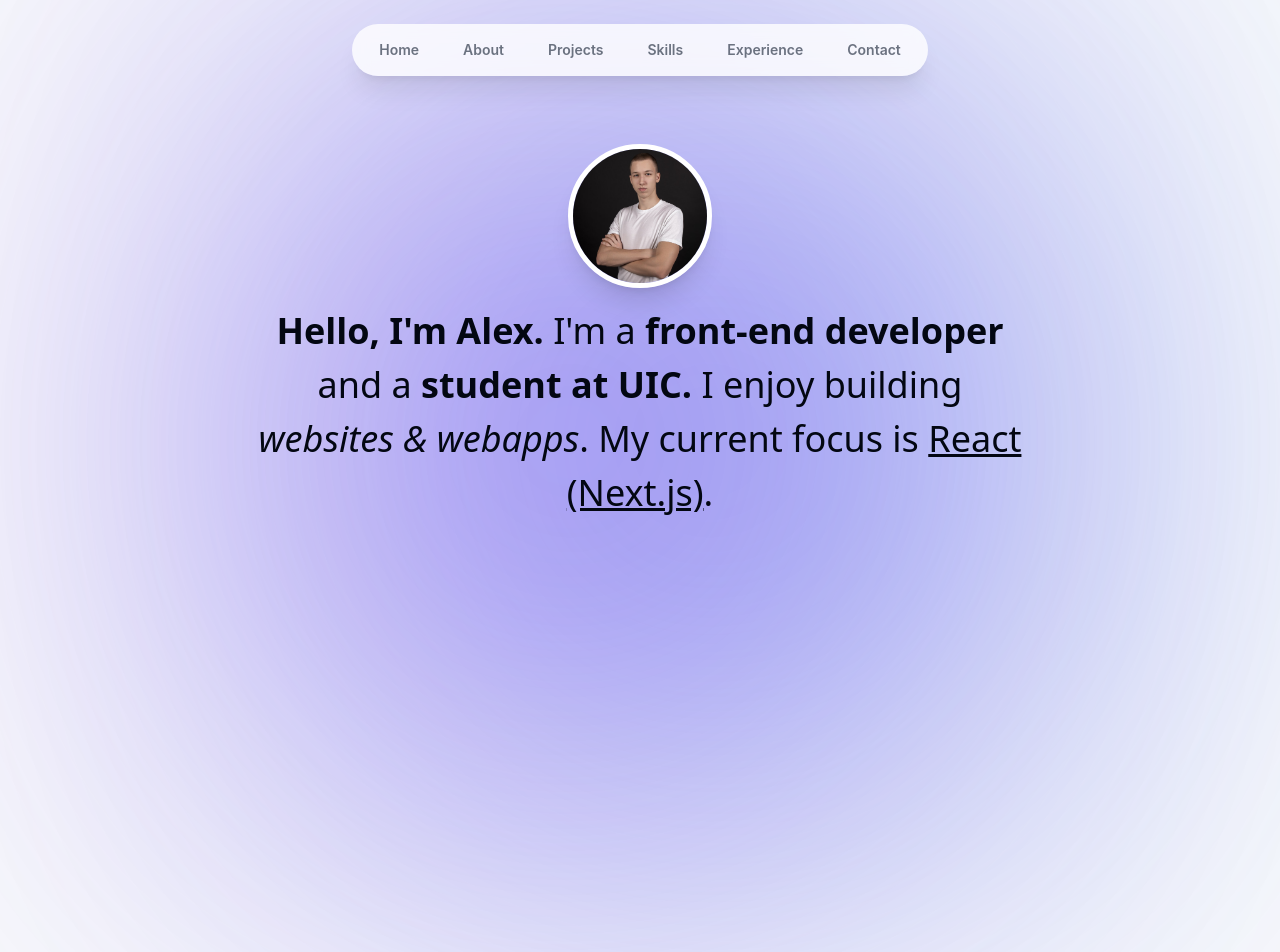
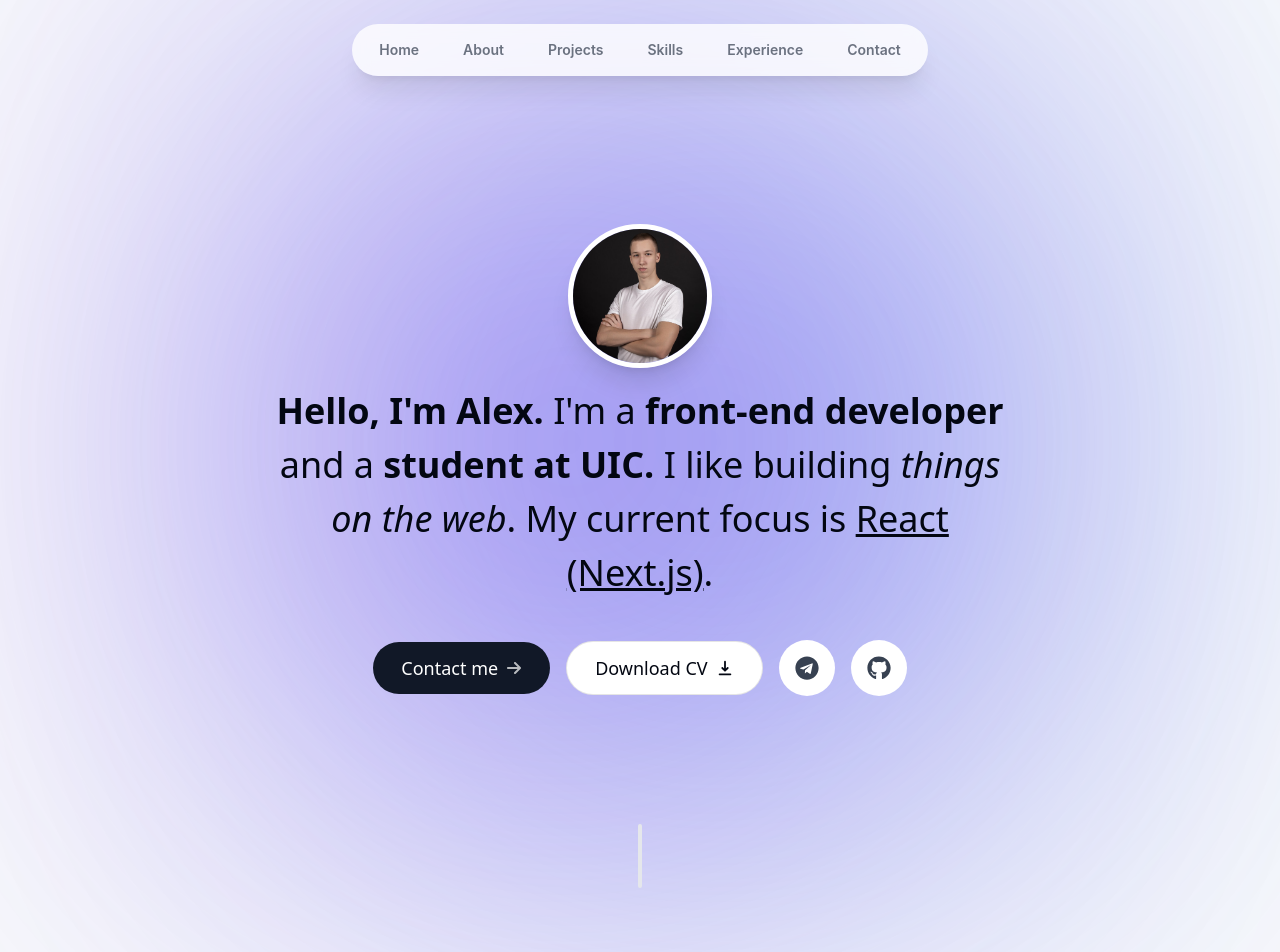
Before and after one commit to alexgab1337/web-portfolio, a React (Vite) app: page / in a window 1280 px wide. Shown: the top 952 px of the page. Built offline with nearby package versions, Linux system fonts and the light colour scheme.

Commit message:
Finished intro, added section divider

```diff
--- a/index.html
+++ b/index.html
@@ -6,7 +6,7 @@
     <title>Alex Gabrichidze | Front-end Developer</title>
     <meta name="description" content="Alex is a passionate front-end developer trying to make a difference in this world.">
   </head>
-  <body class="bg-gray-50 text-gray-950 relative h-[400vh] pt-36">
+  <body class="bg-gray-50 text-gray-950 relative h-[400vh] pt-[14rem]">
     <div class="bg-[#2563eb] absolute top-[12rem] right-[25vw] h-[31.25rem] w-[31.25rem] rounded-full blur-[15rem] -z-10"></div>
     <div class="bg-[#7c3aed] absolute top-[12rem] left-[25vw] h-[31.25rem] w-[31.25rem] rounded-full blur-[15rem] -z-10"></div>
     <div id="root"></div>
--- a/src/App.jsx
+++ b/src/App.jsx
@@ -1,12 +1,16 @@
 import Navbar from './components/Navbar.jsx'
 import Intro from './components/Intro.jsx'
+import Divider from './components/Divider.jsx'
 
 function App() {
 
   return (
     <>
-      <Navbar />
-      <Intro />
+      <div className="flex flex-col items-center justify-center px-4">
+        <Navbar />
+        <Intro />
+        <Divider />
+      </div>
     </>
   );
 }
--- /dev/null
+++ b/src/components/Divider.jsx
@@ -0,0 +1,14 @@
+import { motion } from "framer-motion"
+
+function Divider() {
+    return (
+        <motion.div
+            className="bg-gray-200 my-[8rem] h-16 w-1 rounded-full"
+            initial={{ opacity: 0, y: 100 }}
+            animate={{ opacity: 1, y: 0 }}
+            transition={{ delay: 0.125 }}>
+        </motion.div>
+    );
+}
+
+export default Divider;
--- a/src/components/Intro.jsx
+++ b/src/components/Intro.jsx
@@ -1,8 +1,11 @@
 import { motion } from "framer-motion"
+import { FaArrowRight } from "react-icons/fa6";
+import { FaTelegram, FaGithub } from "react-icons/fa";
+import { HiDownload } from "react-icons/hi";
 
 function Intro() {
     return (
-        <section className="mb-28 text-center flex flex-col justify-center items-center">
+        <section className=" text-center">
             <motion.div initial={{ scale: 0 }} animate={{ scale: 1 }} transition={{type: "tween", duration: 0.2}}className="flex items-center justify-center">
                 <img src="/my_avatar.jpg" alt="My avatar" className="h-36 w-36 rounded-full border-[0.35rem] border-white object-cover shadow-xl "/>
             </motion.div>
@@ -14,10 +17,23 @@ function Intro() {
             >
                 <span className="font-bold">Hello, I&apos;m Alex.</span> I&apos;m a{" "}
                 <span className="font-bold">front-end developer</span>{" "}
-                <span>and a</span> <span className="font-bold"> student at UIC.</span> I enjoy
-                building <span className="italic">websites & webapps</span>. My current focus is{" "}
+                <span>and a</span> <span className="font-bold"> student at UIC.</span> I like
+                building <span className="italic">things on the web</span>. My current focus is{" "}
                 <span className="underline">React (Next.js)</span>.
             </motion.h1>
+
+            <motion.div className="flex flex-row items-center justify-center gap-4 px-4 text-lg font-medium"
+            initial={{ opacity: 0, y: 100 }}
+            animate={{ opacity: 1, y: 0 }}
+            transition={{ delay: 0.1 }}>
+                <a href="#contact" className="bg-gray-900 text-white px-7 py-3 flex items-center gap-2 rounded-full outline-none hover:scale-105 hover:bg-gray-950 active:scale-105 transition">Contact me <FaArrowRight className="opacity-70 text-[1rem]" /></a>
+
+                <a href="/CV.pdf" download className="bg-white px-7 py-3 flex items-center gap-2 rounded-full outline-none hover:scale-110 active:scale-105 transition  border border-black/10 ">Download CV <HiDownload /></a>
+
+                <a href="https://t.me/seanceo" target="_blank" className="bg-white p-4 text-gray-700 flex items-center gap-2 rounded-full hover:scale-[1.15] hover:text-gray-950 active:scale-105 transition"> <FaTelegram className="text-[1.5rem]"/> </a>
+
+                <a href="https://github.com/alexgab1337" target="_blank" className="bg-white p-4 text-gray-700 flex items-center gap-2 rounded-full text-[1.35rem] hover:scale-[1.15] hover:text-gray-950 active:scale-105 transition"> <FaGithub className="text-[1.5rem]"/> </a>
+            </motion.div>
         </section>
     );
 }
```
Also changed, not shown: 2 other files (tests, documents, lock files or other folders).
